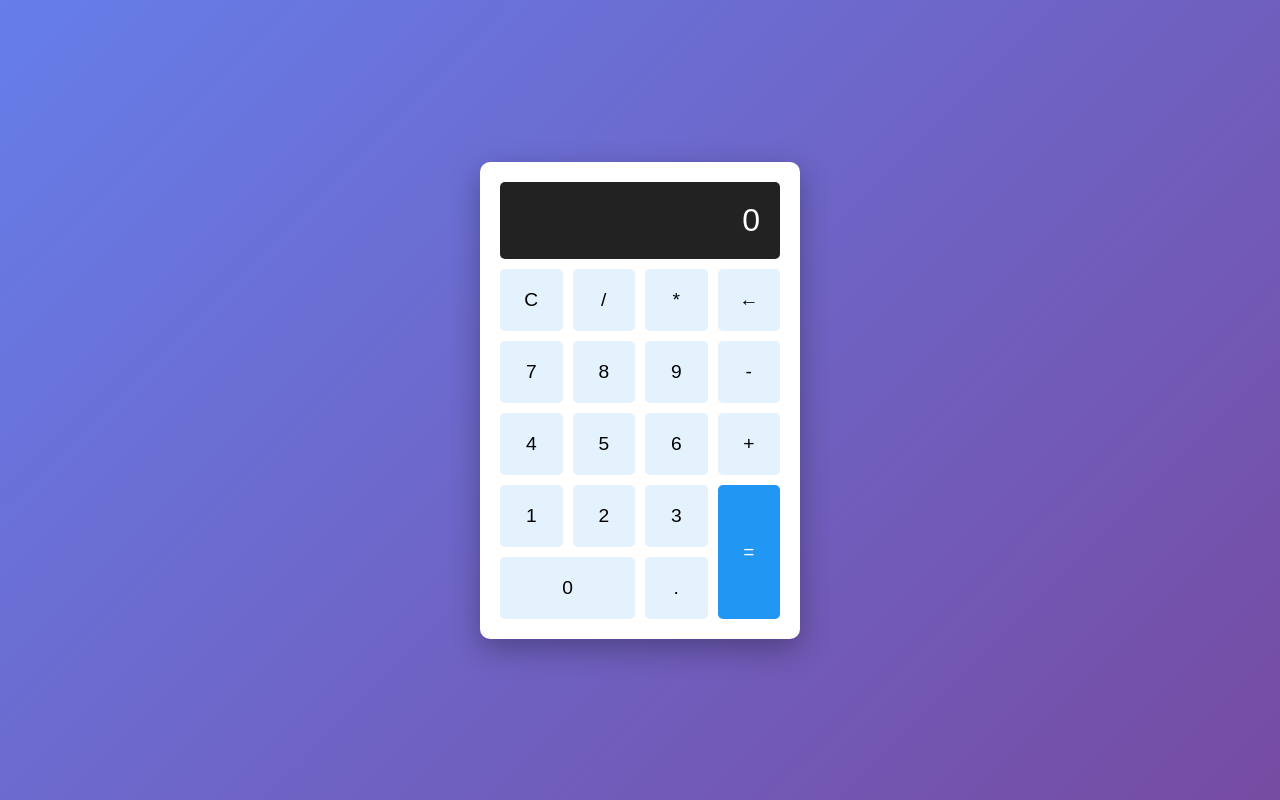
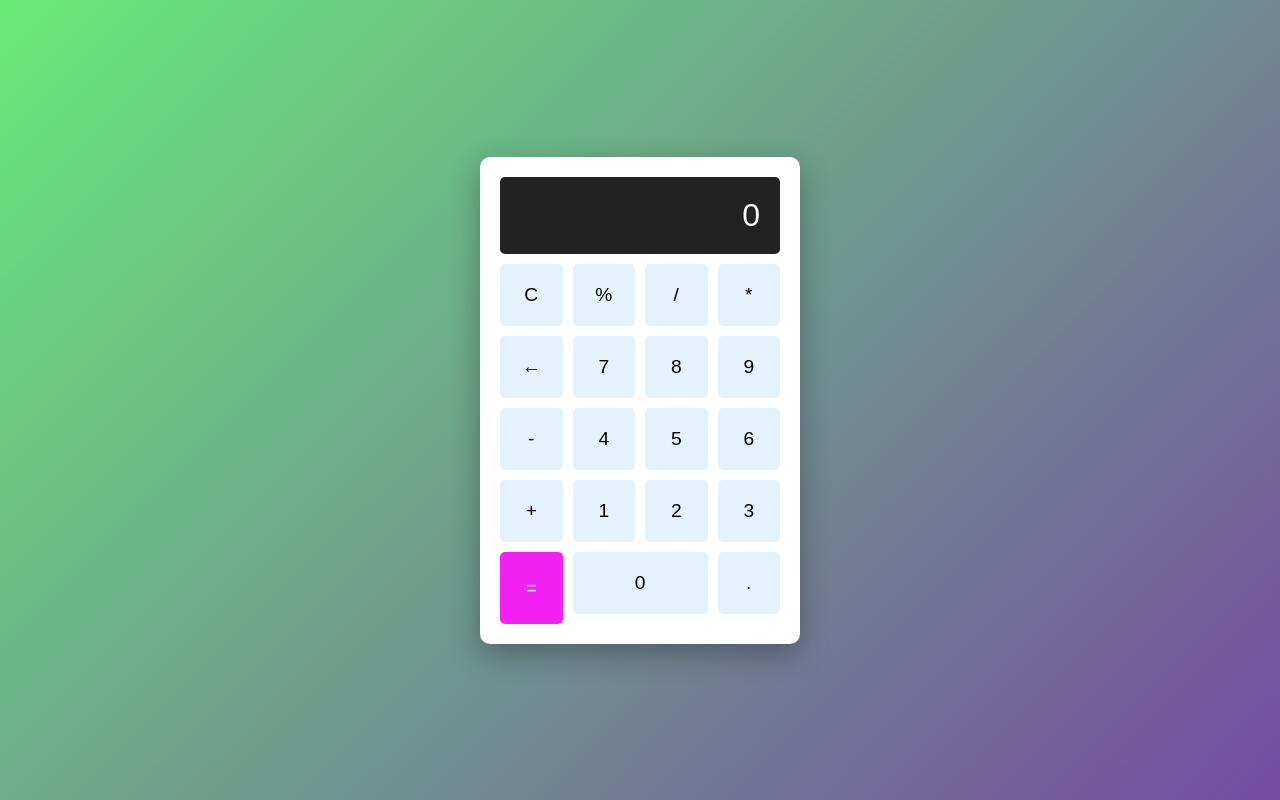
Before and after one commit to miayang0426/calculator-app, a plain HTML site: page index.html in a window 1280 px wide. Drawn offline with Linux system fonts and the light colour scheme.

Commit message:
Add percentage button to UI

```diff
--- a/index.html
+++ b/index.html
@@ -11,6 +11,7 @@
         <div class="display" id="display">0</div>
         <div class="buttons">
             <button onclick="clearDisplay()">C</button>
+            <button onclick="calculatePercentage()">%</button>
             <button onclick="appendToDisplay('/')">/</button>
             <button onclick="appendToDisplay('*')">*</button>
             <button onclick="deleteLast()">←</button>
--- a/style.css
+++ b/style.css
@@ -9,7 +9,7 @@ body {
     justify-content: center;
     align-items: center;
     min-height: 100vh;
-    background: linear-gradient(135deg, #667eea 0%, #764ba2 100%);
+    background: linear-gradient(135deg, #67ea78 0%, #764ba2 100%);
     font-family: 'Arial', sans-serif;
 }
 
@@ -58,7 +58,7 @@ button:active {
 }
 
 .equals {
-    background: #2196f3;
+    background: #f321f3;
     color: white;
     grid-row: span 2;
 }
```
